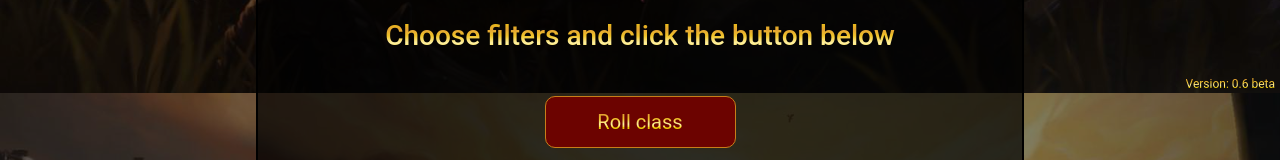
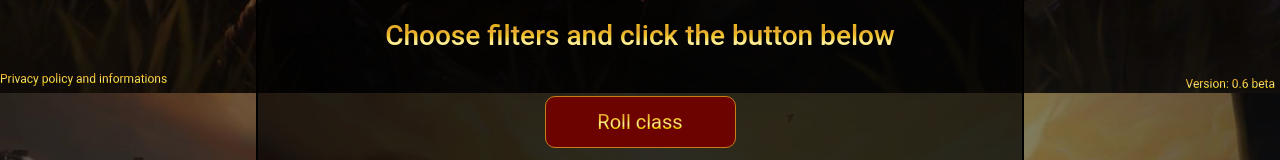
Before and after one commit to DevWichrowski/wow-class-picker, a React (Create React App) app: page /advanced-mode in a window 1280 px wide. Shown: the part 707-867 px from the top of the page. Built offline with nearby package versions, Linux system fonts and the light colour scheme.

Commit message:
Add privacy policy link to the footer

```diff
--- a/src/components/AboutMe/AboutMe.scss
+++ b/src/components/AboutMe/AboutMe.scss
@@ -4,7 +4,7 @@
   background-color: rgba(0, 0, 0, 0.8);
   width: 60%;
   height: 100%!important;
-  margin: 80px auto;
+  margin: 20px auto;
   text-align: center;
   border: 2px solid black;
   border-radius: 5px;
--- a/src/components/InfoFooter/InfoFooter.js
+++ b/src/components/InfoFooter/InfoFooter.js
@@ -5,6 +5,7 @@ function InfoFooter(props) {
     return (
         <div className="info-footer">
             <p id="current-version" className="text-roller">Version: 0.6 beta</p>
+            <a id="privcy-policy" className="text-roller" href="#">Privacy policy and informations</a>
         </div>
     );
 }
--- a/src/components/InfoFooter/InfoFooter.scss
+++ b/src/components/InfoFooter/InfoFooter.scss
@@ -1,13 +1,20 @@
 .info-footer {
 
-  #current-version{
+  #current-version {
     position: absolute;
     bottom: 0;
     right: 5px;
     font-size: 12px;
   }
 
-  .text-roller{
+  #privcy-policy {
+    position: absolute;
+    bottom: 5px;
+    left: 0;
+    font-size: 12px;
+  }
+
+  .text-roller {
     -webkit-background-clip: text;
     -webkit-text-fill-color: transparent;
     background-image: -webkit-linear-gradient(top, #efd100 0, #e2a233 38%, #f0c328 60%, #fff1a3 86%, #ffe13e 100%);
```
